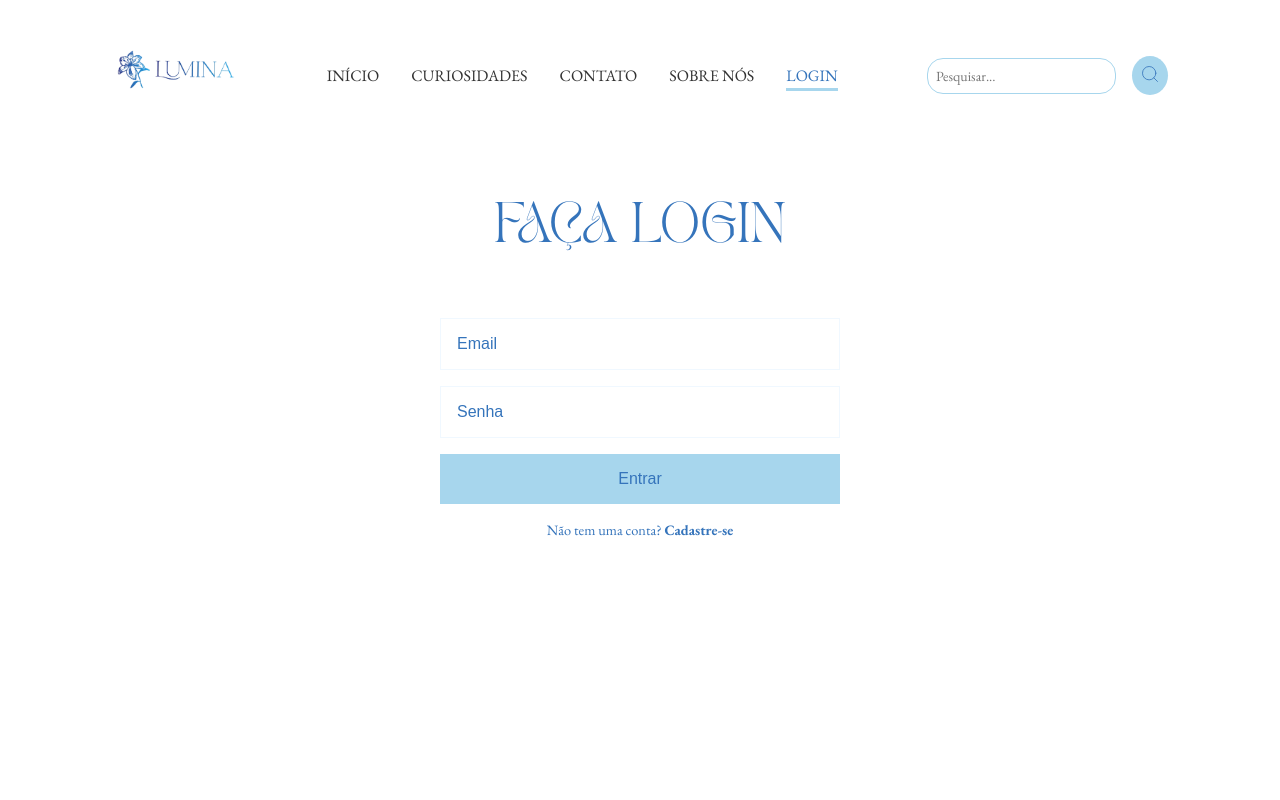
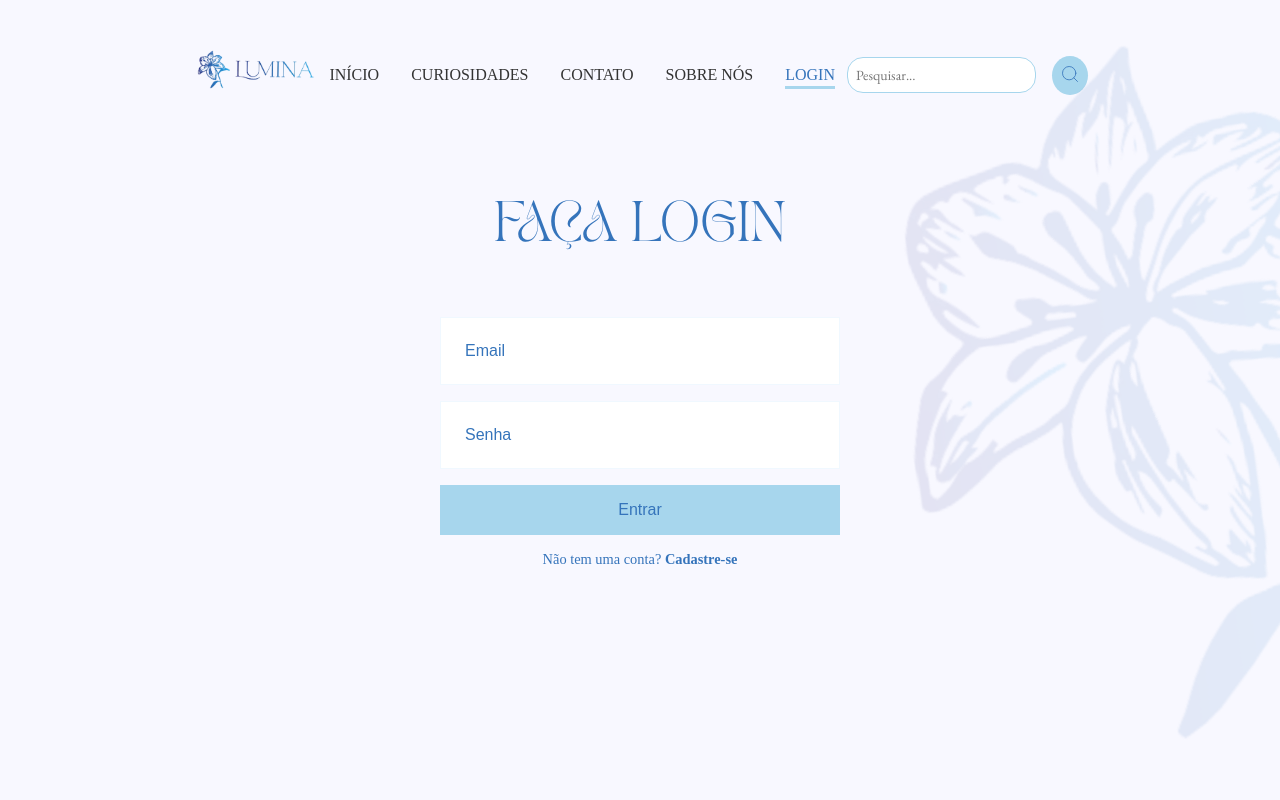
Before and after one commit to mariccardoso/PF-web-Lumina, a Next.js app: page /login in a window 1280 px wide. Shown: the top 800 px of the page. Built offline with nearby package versions, Linux system fonts and the light colour scheme.

Commit message:
feat: add background image to login page and adjust styles

```diff
--- a/src/app/login/login.module.css
+++ b/src/app/login/login.module.css
@@ -1,12 +1,32 @@
 .container {
-    max-width: 1400px;
-    margin: 0 auto;
-    padding: 2rem 5rem;
-    font-family: "EB Garamond", Tahoma, Geneva, Verdana, sans-serif;
-    background-color: var(--white);
-    min-height: 100vh;
-    color: #333;
-  }
+  min-height: 100vh;
+  display: flex;
+  padding: 2rem 10rem;
+  flex-direction: column;
+  background: #f8f8ff;
+  position: relative;
+  overflow: hidden;
+}
+
+.lirioBg {
+  position: fixed;
+  top: 50%;
+  left: 70%;
+  transform: translateY(-50%);
+  width: 45vw;
+  max-width: 650px;
+  min-width: 380px;
+  opacity: 0.10;
+  z-index: 0;
+  pointer-events: none;
+  user-select: none;
+  transform: translateY(-50%) rotate(-30deg);
+}
+
+.mainContent {
+  position: relative;
+  z-index: 1;
+}
 
   .mainContent {
     display: flex;
@@ -36,7 +56,7 @@
   }
 
   .input {
-    padding: 1rem;
+    padding: 1.5rem;
     border: 1px solid var(--light-blue);
     font-size: 1rem;
     color: var(--darkest-blue);
--- a/src/app/login/page.jsx
+++ b/src/app/login/page.jsx
@@ -40,6 +40,12 @@ export default function Login() {
 
     return (
         <div className={styles.container}>
+           < img
+      src="./assets/lirio.png" // ou o caminho correto da sua imagem
+      alt="Lírio"
+      className={styles.lirioBg}
+      aria-hidden="true"
+    />
             <Header navItens={navItens}/>
             <div className={styles.mainContent}>
                 <h1 className={styles.title}>Faça login</h1>
```
Also changed, not shown: public/assets/lirio.png (added).
